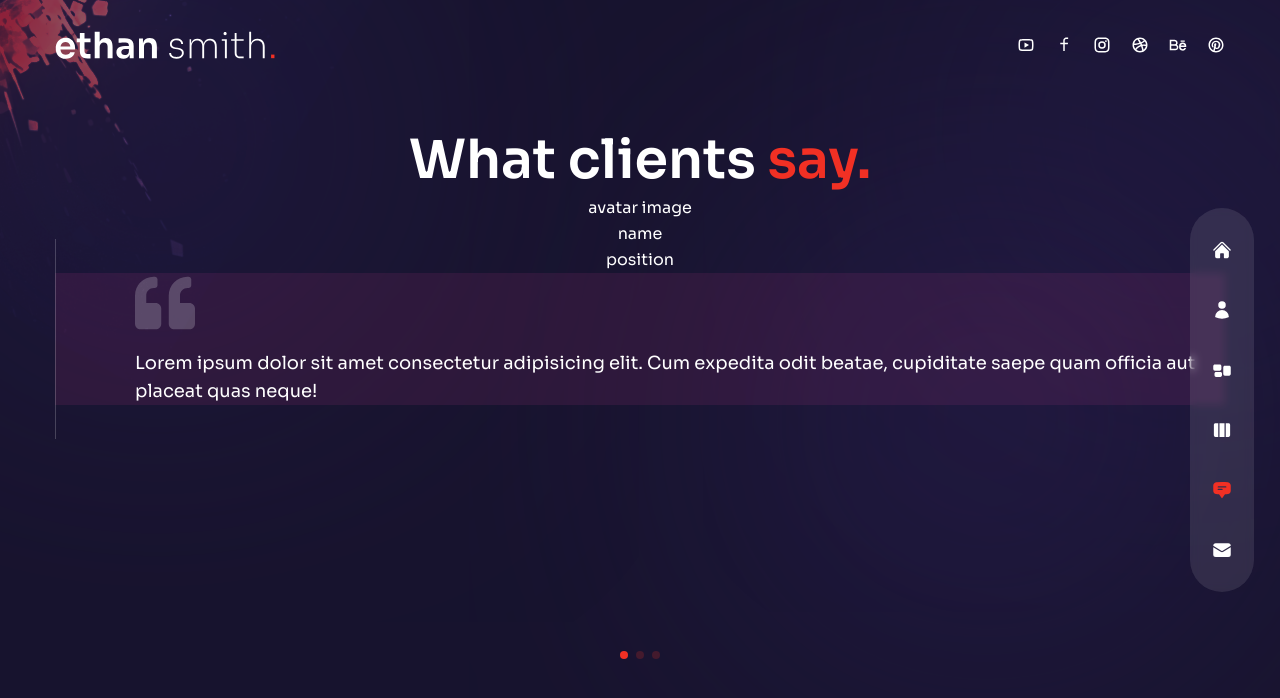
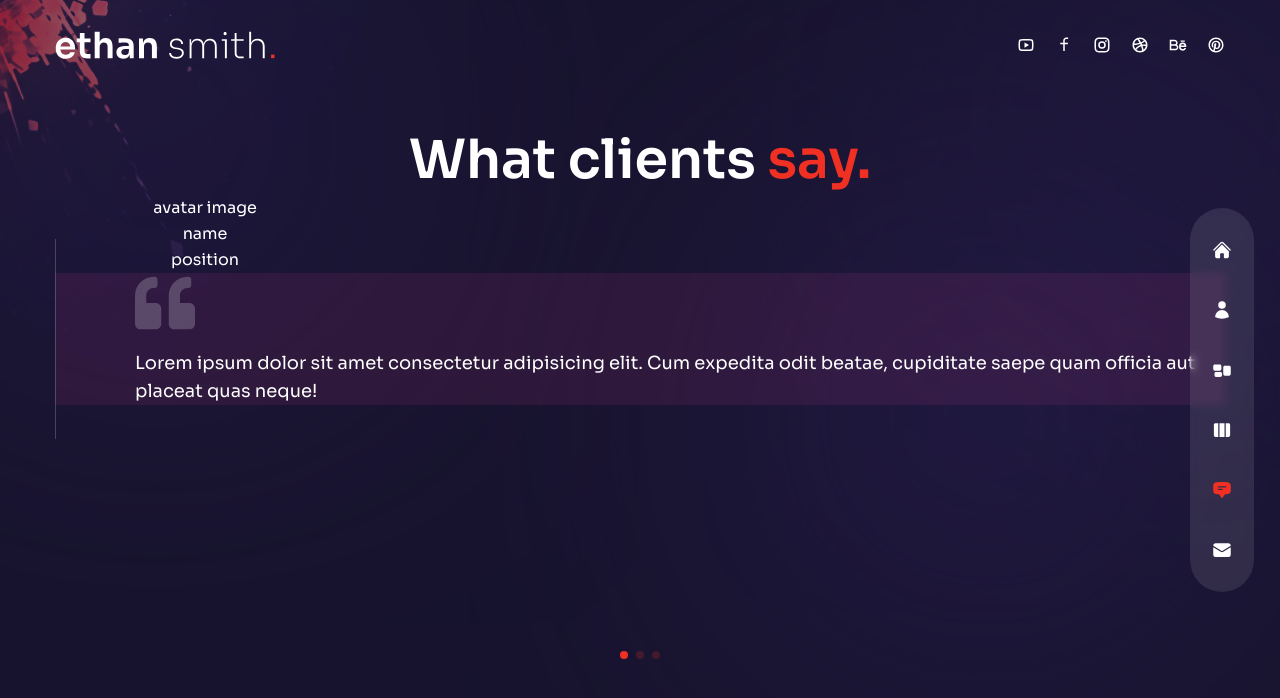
Before and after one commit to erickdc7/react-portfolio-2, a Next.js app: page /testimonials in a window 1280 px wide. Shown: the top 698 px of the page. Built offline with nearby package versions, Linux system fonts and the light colour scheme.

Commit message:
add container styles

```diff
--- a/components/TestimonialSlider.js
+++ b/components/TestimonialSlider.js
@@ -56,7 +56,7 @@ const TestimonialSlider = () => {
             <SwiperSlide key={index}>
               <div>
                 {/* Avatar, name, position */}
-                <div>
+                <div className="w-full max-w-[300px]">
                   <div>
                     {/* Avatar */}
                     <div>avatar image</div>
```
